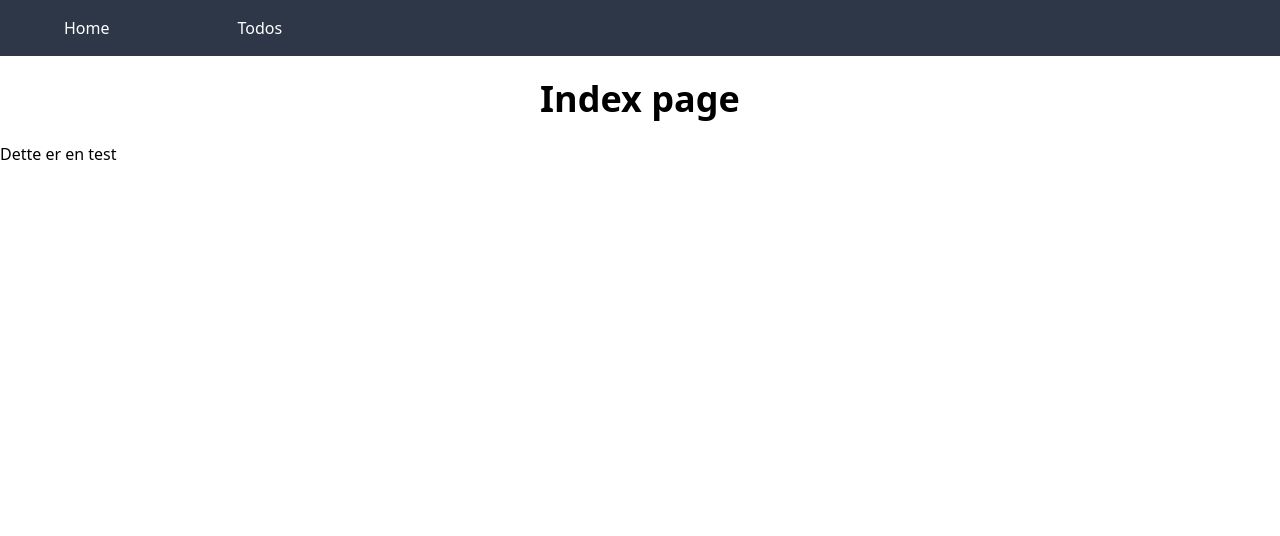
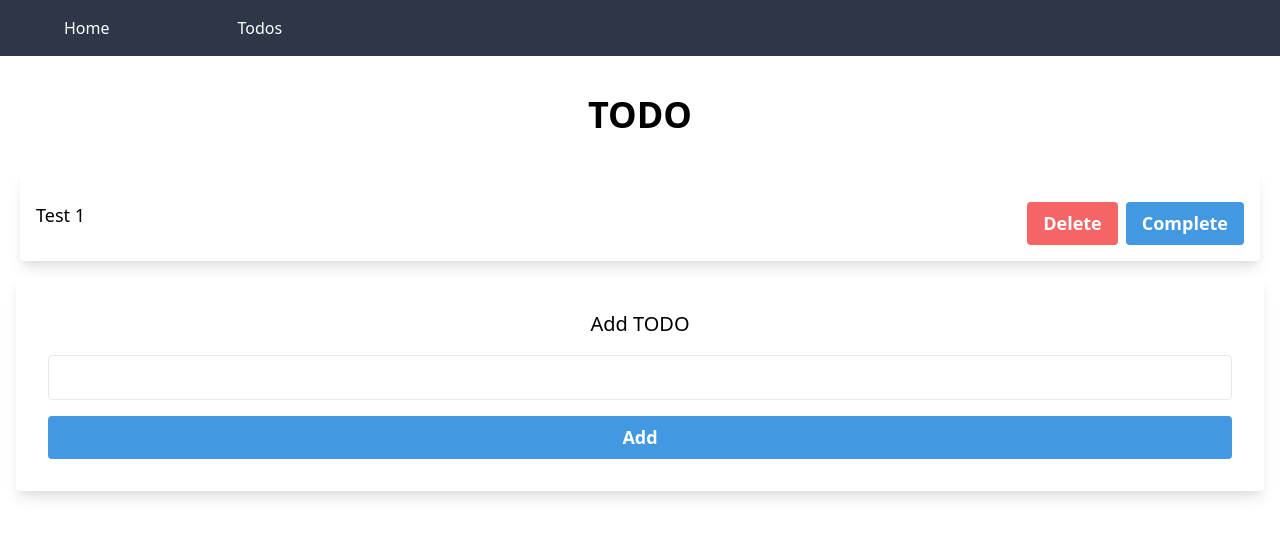
Before and after one commit to davidbaker8391-prog/Vue-Todo, a Nuxt app: page / in a window 1280 px wide. Shown: the top 536 px of the page. Built offline with nearby package versions, Linux system fonts and the light colour scheme.

Commit message:
Implement VueX

```diff
--- a/pages/index.vue
+++ b/pages/index.vue
@@ -1,7 +1,51 @@
 <template>
-  <div class="container mx-auto">
-    <h1 class="title">Index page</h1>
-    <h2>{{ message }}</h2>
+  <div class="container p-4 mx-auto">
+    <h1>TODO</h1>
+    <main>
+      <div class="relative mt-3">
+        <div class="grid grid-cols-6 gap-4">
+          <div class="col-span-6 px-1 space-y-4">
+            <div
+              v-for="(todo, index) in this.$store.state.todos"
+              :key="index"
+              class="flex items-center justify-between p-4 bg-white rounded shadow-lg"
+              :class="{ 'bg-green-300': todo.done }"
+            >
+              <div>
+                <div>{{ todo.name }}</div>
+              </div>
+
+              <div class="space-x-2">
+                <button class="btn-error" @click="deleteTodo">Delete</button>
+                <button
+                  class="btn-standard"
+                  title="Complete TODO"
+                  @click="toggleDone(index)"
+                >
+                  Complete
+                </button>
+              </div>
+            </div>
+          </div>
+
+          <div class="col-span-6">
+            <div class="p-8 bg-white rounded shadow-lg">
+              <h2 class="text-xl">Add TODO</h2>
+              <input v-model="this.$store.todoText" type="text" />
+              <button class="block w-full btn-standard" @click="addTodo">
+                Add
+              </button>
+              <p
+                v-if="this.$store.state.errorMessage !== ''"
+                class="p-4 text-3xl text-red-500"
+              >
+                {{ this.$store.state.errorMessage }}
+              </p>
+            </div>
+          </div>
+        </div>
+      </div>
+    </main>
   </div>
 </template>
 
@@ -12,7 +56,33 @@ export default Vue.extend({
   data() {
     return { message: 'Dette er en test' }
   },
+  methods: {
+    addTodo() {
+      if (this.$store.state.todoText) {
+        alert('Todo text!')
+      }
+    },
+  },
 })
 </script>
 
-<style lang="postcss"></style>
+<style lang="postcss" scoped>
+button {
+  @apply mt-4 px-4 py-2 font-bold text-white rounded;
+}
+.btn-standard {
+  @apply bg-blue-500;
+}
+.btn-error {
+  @apply bg-red-500;
+}
+.btn-standard:hover {
+  @apply bg-blue-700;
+}
+.btn-error:hover {
+  @apply bg-red-700;
+}
+input {
+  @apply w-full p-2 mt-4 border rounded;
+}
+</style>
--- /dev/null
+++ b/pages/todos.vue
@@ -0,0 +1,18 @@
+<template>
+  <div class="container mx-auto">
+    <h1 class="title">TODOs page</h1>
+    <h2>{{ message }}</h2>
+  </div>
+</template>
+
+<script lang="ts">
+import Vue from 'vue'
+
+export default Vue.extend({
+  data() {
+    return { message: 'Dette er en test' }
+  },
+})
+</script>
+
+<style lang="postcss"></style>
--- a/store/mutations.ts
+++ b/store/mutations.ts
@@ -0,0 +1,3 @@
+export const mutations = {
+  addTodo() {},
+}
--- a/store/state.ts
+++ b/store/state.ts
@@ -0,0 +1,5 @@
+export default () => ({
+  todoText: '',
+  errorMessage: '',
+  todos: [{ name: 'Test 1', done: false }],
+})
```
Also changed, not shown: layouts/default.vue (+5 -8 lines).
